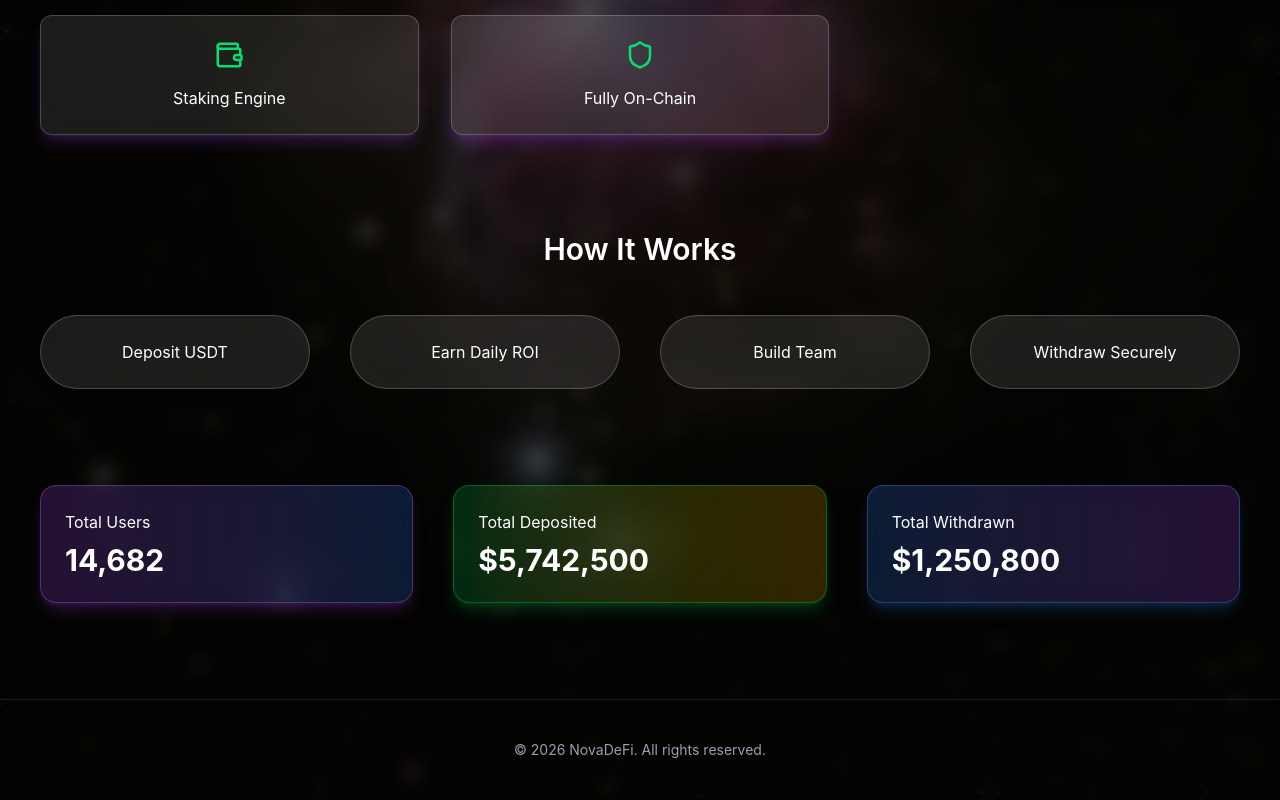
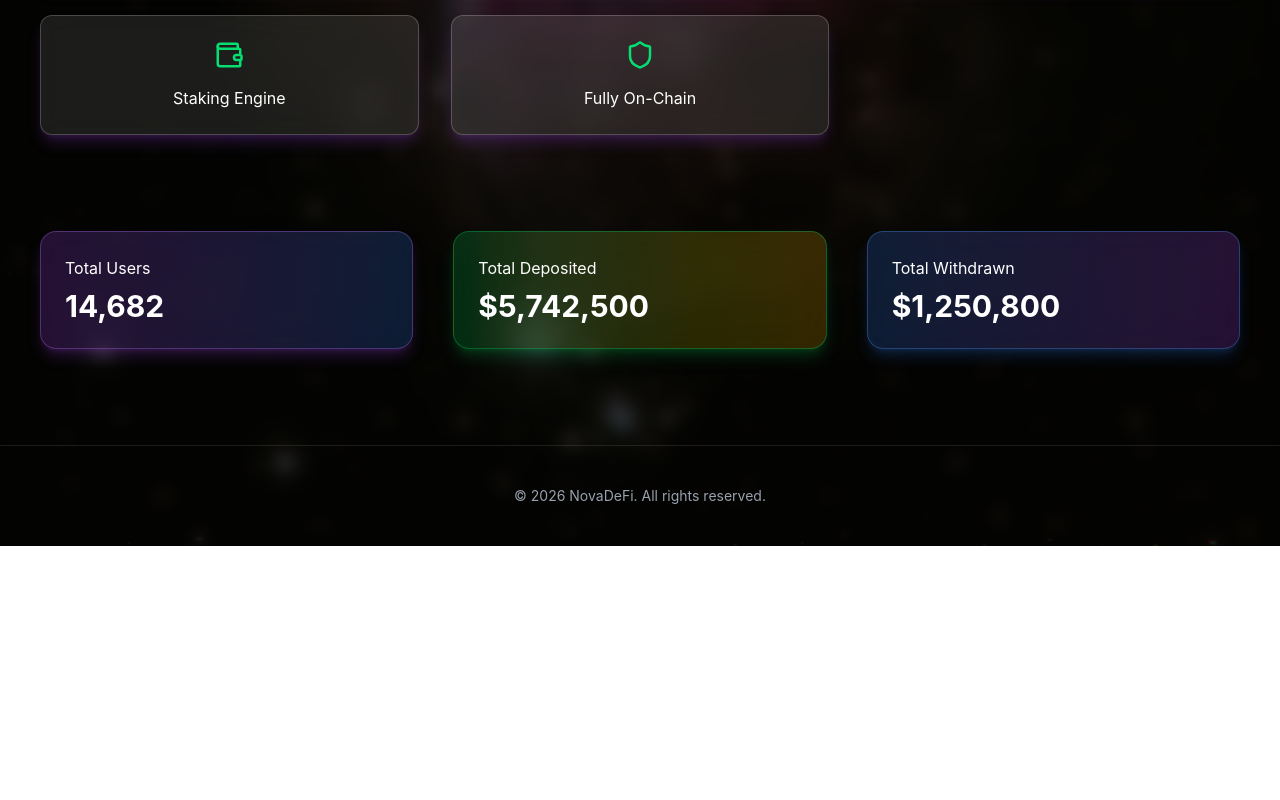
Before and after one commit to playrashid8-dot/NovaStake, a Next.js app: page / in a window 1280 px wide. Shown: the part 755-1555 px from the top of the page. After the commit the page ends 1301 px from the top, so only its background shows below. Built offline with nearby package versions, Linux system fonts and the light colour scheme.

Commit message:
Full wallet system update

```diff
--- a/app/page.tsx
+++ b/app/page.tsx
@@ -1,23 +1,24 @@
-"use client"
+"use client";
 
-import { useRouter } from "next/navigation"
-import { Rocket, Lock, TrendingUp, Users, Shield, Wallet } from "lucide-react"
+import { useRouter } from "next/navigation";
+import { useState, useEffect } from "react";
+import { Rocket, Lock, TrendingUp, Users, Shield, Wallet } from "lucide-react";
 
 export default function Home() {
-  const router = useRouter()
+  const router = useRouter();
+  const [wallet, setWallet] = useState<string | null>(null);
 
+  // ✅ Connect Wallet
   async function connectWallet() {
     if (!(window as any).ethereum) {
       alert("Install MetaMask");
       return;
     }
 
-  // 1️⃣ Request account
-  await (window as any).ethereum.request({
+    const accounts = await (window as any).ethereum.request({
       method: "eth_requestAccounts",
     });
 
-  // 2️⃣ Check Network
     const chainId = await (window as any).ethereum.request({
       method: "eth_chainId",
     });
@@ -27,14 +28,39 @@ export default function Home() {
       return;
     }
 
-  // 3️⃣ Go to dashboard
+    setWallet(accounts[0]);
+    localStorage.setItem("wallet", accounts[0]);
+
     router.push("/dashboard");
   }
 
+  // ✅ Logout
+  function logout() {
+    setWallet(null);
+    localStorage.removeItem("wallet");
+  }
+
+  // ✅ Restore wallet on refresh
+  useEffect(() => {
+    const saved = localStorage.getItem("wallet");
+    if (saved) setWallet(saved);
+
+    // Auto update on account change
+    if ((window as any).ethereum) {
+      (window as any).ethereum.on("accountsChanged", (accounts: string[]) => {
+        if (accounts.length > 0) {
+          setWallet(accounts[0]);
+          localStorage.setItem("wallet", accounts[0]);
+        } else {
+          logout();
+        }
+      });
+    }
+  }, []);
+
   return (
     <div className="min-h-screen relative text-white overflow-hidden">
-
-      {/* Background Galaxy */}
+      {/* Background */}
       <div className="absolute inset-0 bg-[url('/space.jpg')] bg-cover bg-center" />
       <div className="absolute inset-0 bg-black/70 backdrop-blur-sm" />
 
@@ -43,12 +69,28 @@ export default function Home() {
         {/* NAVBAR */}
         <div className="flex justify-between items-center px-10 py-6">
           <h1 className="text-2xl font-bold">NovaDeFi</h1>
+
+          {wallet ? (
+            <div className="flex items-center gap-4">
+              <span className="text-green-400 text-sm">
+                {wallet.slice(0, 6)}...{wallet.slice(-4)}
+              </span>
+
+              <button
+                onClick={logout}
+                className="px-4 py-2 rounded-lg bg-red-500 hover:opacity-80 transition"
+              >
+                Logout
+              </button>
+            </div>
+          ) : (
             <button
               onClick={connectWallet}
               className="px-6 py-2 rounded-lg border border-green-400 bg-green-500/20 hover:bg-green-500/40 transition"
             >
               Connect Wallet
             </button>
+          )}
         </div>
 
         {/* HERO */}
@@ -63,12 +105,14 @@ export default function Home() {
             NovaDeFi’s secure income engine.
           </p>
 
+          {!wallet && (
             <button
               onClick={connectWallet}
               className="mt-10 px-10 py-4 rounded-xl bg-gradient-to-r from-green-400 to-blue-500 hover:scale-105 transition duration-300 shadow-lg shadow-green-500/30"
             >
               Connect Wallet
             </button>
+          )}
         </div>
 
         {/* FEATURES */}
@@ -88,27 +132,6 @@ export default function Home() {
               {item.text}
             </div>
           ))}
-        </div>
-
-        {/* HOW IT WORKS */}
-        <div className="mt-24 text-center">
-          <h2 className="text-3xl font-semibold mb-12">How It Works</h2>
-
-          <div className="grid md:grid-cols-4 gap-10 px-10">
-            {[
-              "Deposit USDT",
-              "Earn Daily ROI",
-              "Build Team",
-              "Withdraw Securely",
-            ].map((step, i) => (
-              <div
-                key={i}
-                className="p-6 rounded-full bg-white/10 backdrop-blur-lg border border-white/20 hover:scale-110 transition duration-300"
-              >
-                {step}
-              </div>
-            ))}
-          </div>
         </div>
 
         {/* STATS */}
@@ -133,8 +156,7 @@ export default function Home() {
         <div className="text-center py-10 border-t border-white/10 text-gray-400 text-sm">
           © 2026 NovaDeFi. All rights reserved.
         </div>
-
       </div>
     </div>
-  )
+  );
 }
```
Lines whose indentation alone changed are shown as unchanged.
